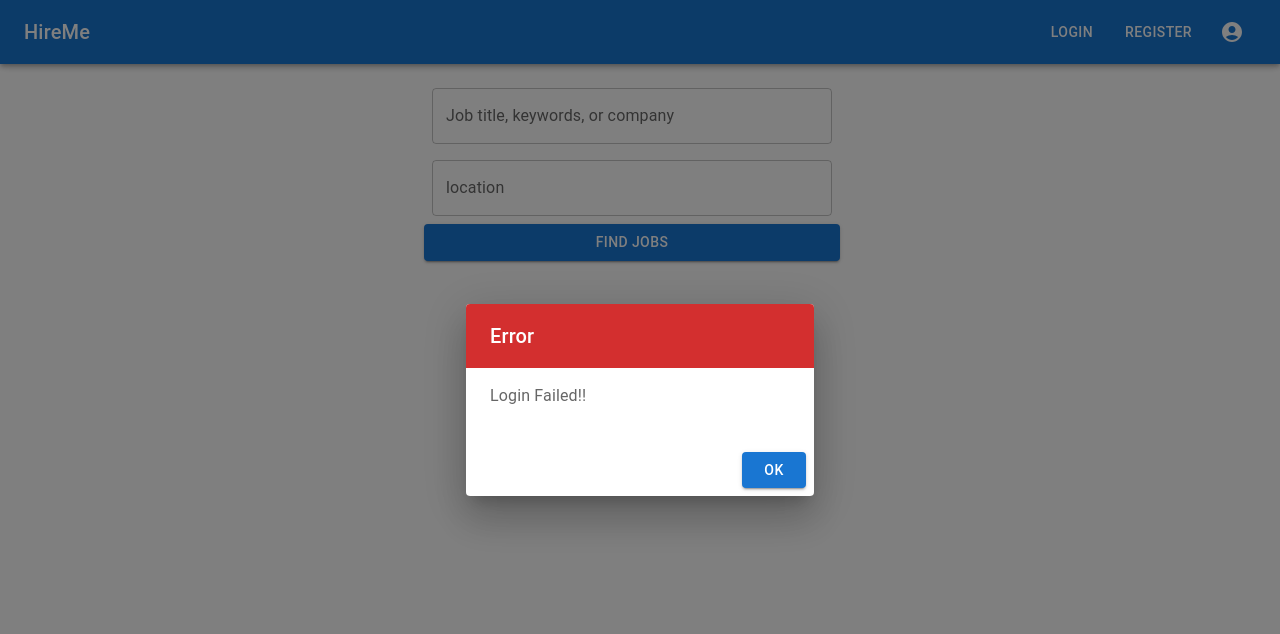
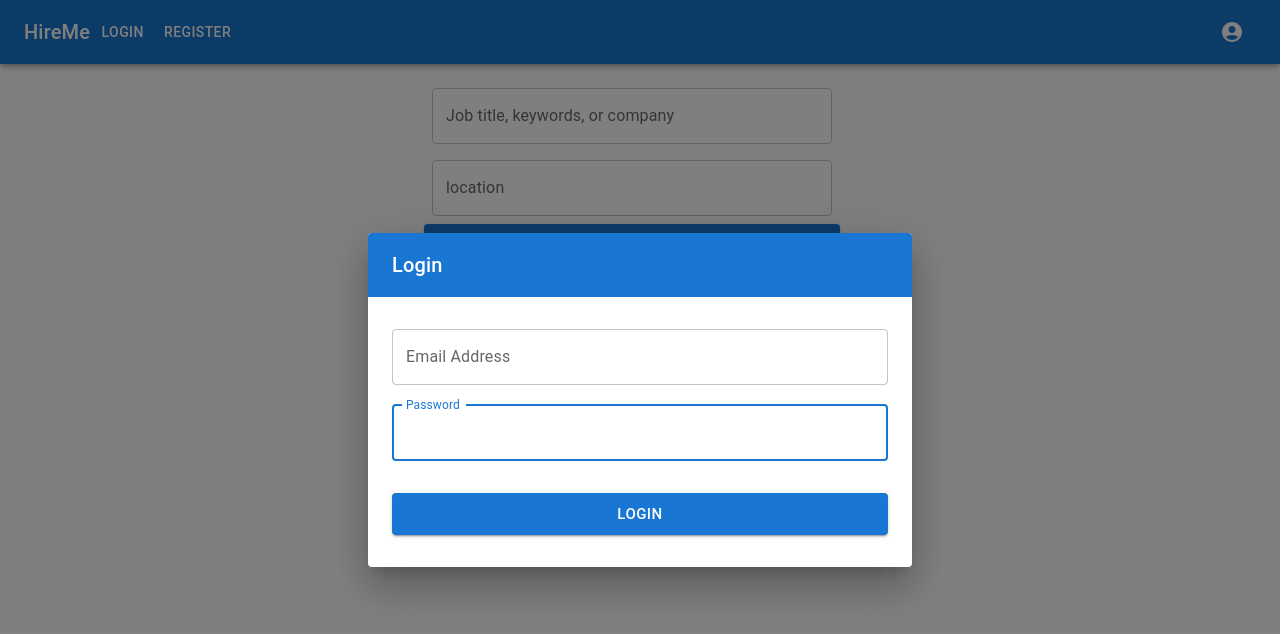
Before and after one commit to csarmiento17/hire-me, a React (Create React App) app in the folder frontend/: page / in a window 1280 px wide. Both pictures are taken after a click on the button "LOGIN". Shown: the top 634 px of the page. Built offline with nearby package versions, Linux system fonts and the light colour scheme.

Commit message:
created login dialog user interface using materials ui

```diff
--- a/frontend/src/components/AppBar/index.js
+++ b/frontend/src/components/AppBar/index.js
@@ -10,8 +10,8 @@
 import MenuItem from "@mui/material/MenuItem";
 import Menu from "@mui/material/Menu";
 // component dependencies
-import Dialog from "../Dialog";
 import Snackbar from "../Snackbar";
+import Login from "../../containers/Login/Loadable";
 
 export default function MenuAppBar() {
   const [auth, setAuth] = React.useState(true);
@@ -48,11 +48,9 @@
             Register
           </Button>
           {dlgLoginOpen && (
-            <Dialog
+            <Login
               opendialog={dlgLoginOpen}
               closedialog={() => setDlgLoginOpen(false)}
-              message="Login Failed!!"
-              title="Error"
             />
           )}
 
--- a/frontend/src/containers/Login/index.js
+++ b/frontend/src/containers/Login/index.js
@@ -1,7 +1,71 @@
 import React from "react";
+import PropTypes from "prop-types";
+import Button from "@mui/material/Button";
+import Dialog from "@mui/material/Dialog";
+import DialogActions from "@mui/material/DialogActions";
+import DialogContent from "@mui/material/DialogContent";
+import DialogTitle from "@mui/material/DialogTitle";
+import TextField from '@mui/material/TextField';
+import Grid from '@mui/material/Grid';
 
-const Login = () => {
-  return <div></div>;
+export default function Login({
+  opendialog,
+  closedialog
+}) {
+  const handleClose = (event, reason) => {
+    if (reason === "clickaway") {
+      return;
+    }
+    closedialog(event);
+  };
+
+  return (
+    <Grid container>
+      <Dialog
+        open={opendialog}
+        onClose={closedialog}
+      >
+        <DialogTitle
+          id="alert-dialog-title"
+          sx={{
+            minWidth: "300px",
+            backgroundColor: "primary.main",
+            color: "#fff",
+          }}
+        >
+          Login
+        </DialogTitle>
+        <DialogContent
+          sx={{ '& .MuiTextField-root': { marginTop: 2 }, marginTop: 2 }}
+        >
+          <TextField
+            autoFocus
+            margin="dense"
+            id="loginEmail"
+            label="Email Address"
+            type="email"
+            fullWidth
+            variant="outlined"
+          />
+          <TextField
+            autoFocus
+            margin="dense"
+            id="loginPassword"
+            label="Password"
+            type="password"
+            fullWidth
+            variant="outlined"
+          />
+        </DialogContent>
+        <DialogActions sx={{ marginBottom: 3, px: 3 }}>
+          <Button onClick={handleClose} variant="contained" fullWidth size='large' >Login</Button>
+        </DialogActions>
+      </Dialog>
+    </Grid>
+  );
+}
+
+Login.propTypes = {
+  openDialog: PropTypes.bool,
+  closeDialog: PropTypes.any
 };
-
-export default Login;
```
Also changed, not shown: frontend/src/containers/Home/index.js (+0 -7 lines).
